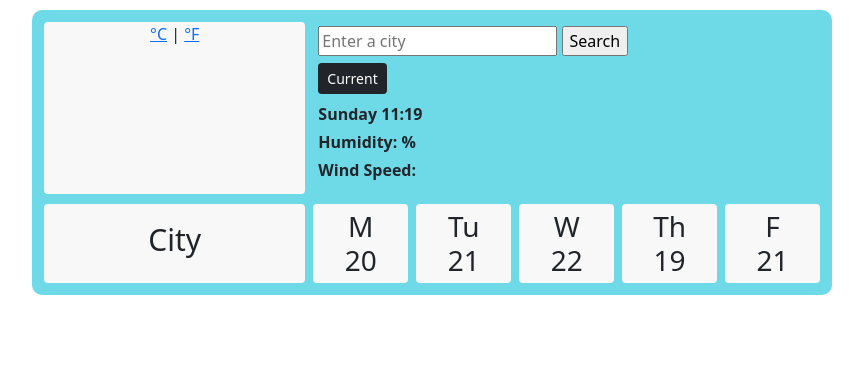
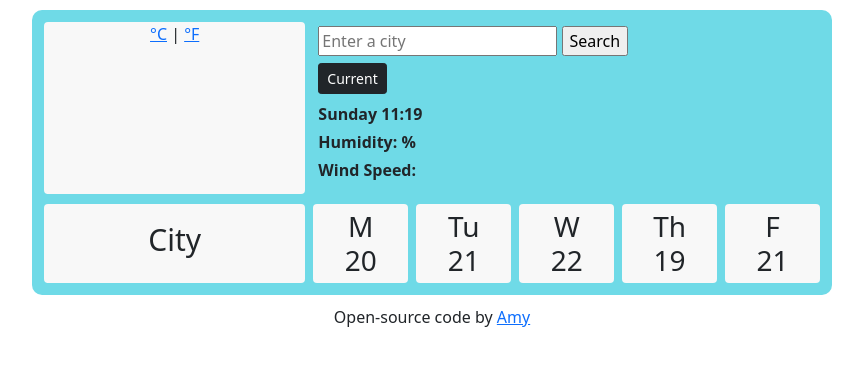
Before and after one commit to amy425/weather-app, a plain HTML site: page index.html in a window 1280 px wide. Shown: the whole page, without its empty margins (208-1071 px from the left). Drawn offline with nearby package versions, Linux system fonts and the light colour scheme.

Commit message:
Added a link to Git repository

```diff
--- a/index.html
+++ b/index.html
@@ -99,6 +99,7 @@
             </div>
         </div>
     </div>
+    <p id="code-link"> Open-source code by <a href="https://github.com/amysteel/weather-app" target="_blank">Amy</a></p>
     <script src="src/script.js"></script>
 </body>
 
--- a/src/style.css
+++ b/src/style.css
@@ -77,6 +77,10 @@ img {
   margin-top: 5px;
 }
 
+#code-link {
+  text-align: center;
+}
+
 #search-feature {
   padding: 2px 0px;
 }
```
